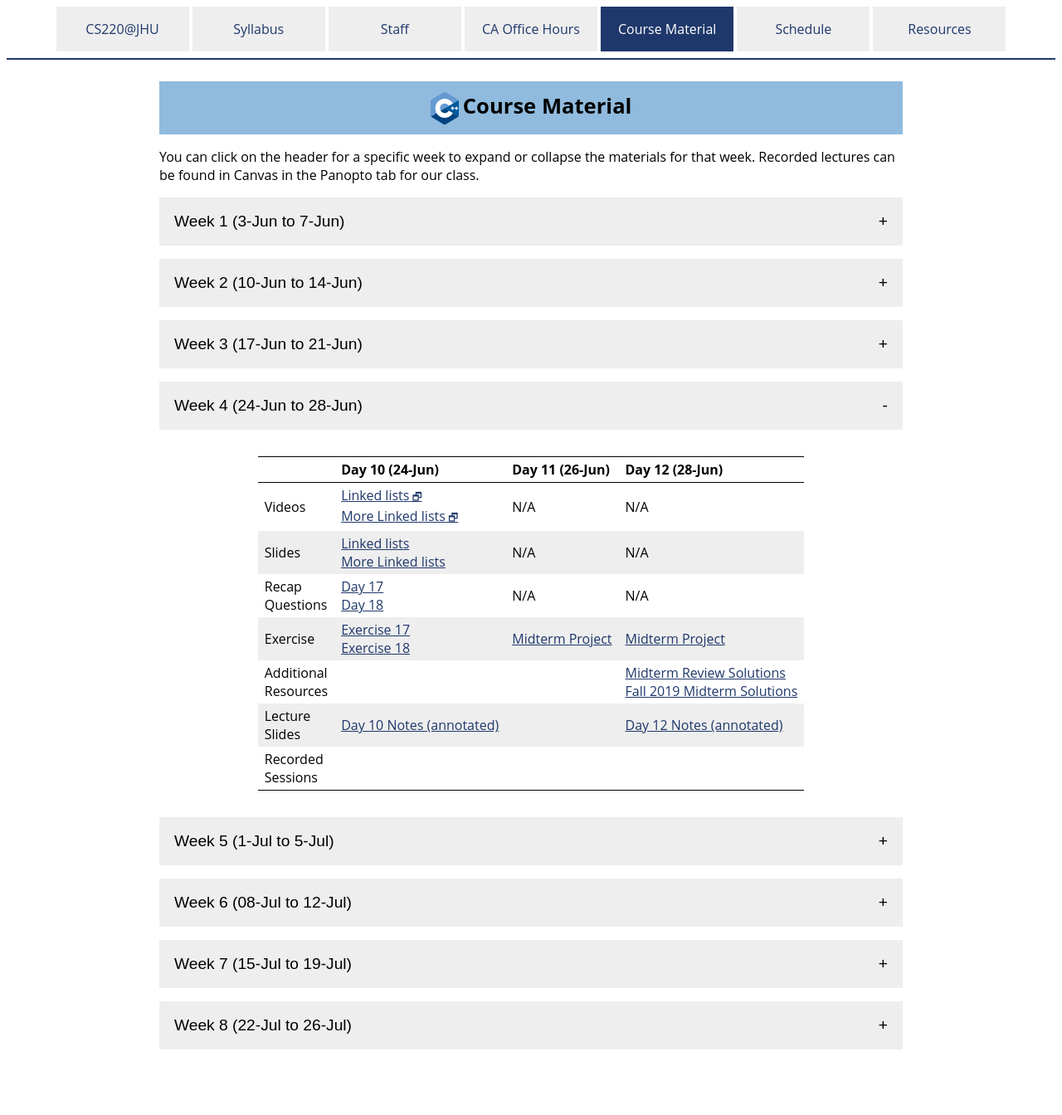
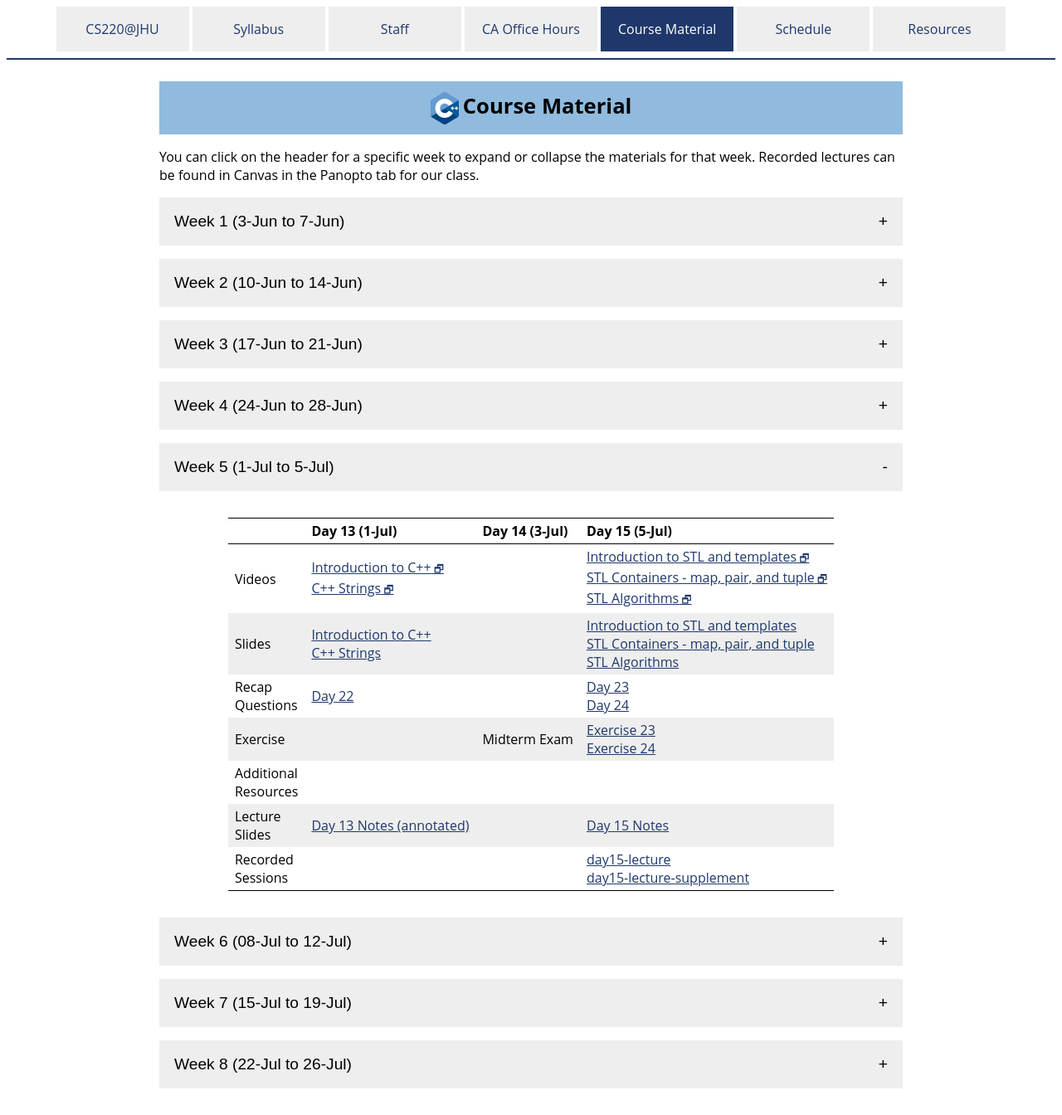
Before and after one commit to jhu-ip/cs220-summer24, a Jekyll site: the page built from material.md, in a window 1280 px wide. Shown: the whole page at 83% size. Built offline with Jekyll 4.4.1, drawn with Linux system fonts in a browser that asks for light colours; before the commit the page ends 1297 px from its top, so only the background shows below that.

Commit message:
Add session 13 material

```diff
--- a/material.csv
+++ b/material.csv
@@ -148,6 +148,7 @@ Week,Day,Date,Type,Link text,URL
 5,1,1-Jul,Slides,Introduction to C++,slides/day22_intro_cpp.pdf
 5,1,1-Jul,Slides,C++ Strings,slides/day22_cpp_strings.pdf
 5,1,1-Jul,Recap,Day 22,questions/day22.html
+5,1,1-Jul,LectureSlides,Day 13 Notes (annotated),slides/summer24_slides/summer24_session13_day22-00_annotated.pdf
 
 5,2,3-Jul,Exercise,Midterm Exam,#
 
--- a/material.md
+++ b/material.md
@@ -290,7 +290,7 @@ the materials for that week. Recorded lectures can be found in Canvas in the Pan
     </tr>
     <tr>
       <td>Lecture<br>Slides</td>
-      <td></td>
+      <td><a href='slides/summer24_slides/summer24_session13_day22-00_annotated.pdf'>Day 13 Notes (annotated)</a></td>
       <td></td>
       <td><a href='slides/summer23_slides/summer23_day23-24_session15.pdf'>Day 15 Notes</a></td>
     </tr>
@@ -503,7 +503,7 @@ the materials for that week. Recorded lectures can be found in Canvas in the Pan
   }
 
   document.addEventListener('DOMContentLoaded', function() {
-    var active_week_id = 'week_4';
+    var active_week_id = 'week_5';
 
     var content_divs = document.getElementsByClassName("collapsible");
     for (i = 0; i < content_divs.length; i++) {
```
Also changed, not shown: 1 other file.
